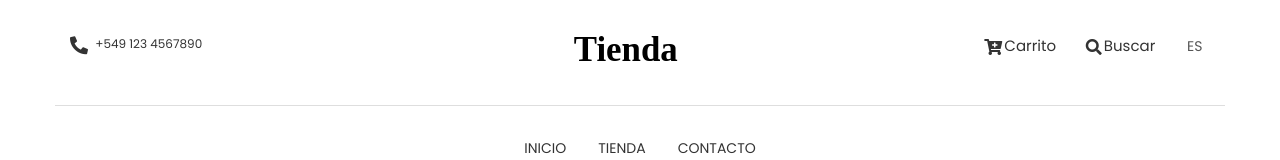
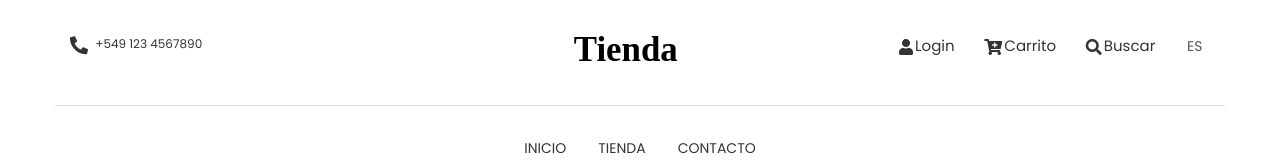
Before and after one commit to AgusVigno/tienda-ropa, a plain HTML site: page index.html in a window 1280 px wide. Shown: the top 160 px of the page. Drawn offline with nearby package versions, Linux system fonts and the light colour scheme.

Commit message:
se agrego login en el nav

```diff
--- a/index.html
+++ b/index.html
@@ -52,6 +52,11 @@
 			<div class="col-md-4 col-xs-12 col-sm-4">
 				<!-- carrito -->
 				<ul class="top-menu text-right list-inline">
+					<li class="dropdown user-nav dropdown-slide">
+						<a href="#" class="dropdown-toggle" data-toggle="dropdown" data-hover="dropdown">
+							<i class="fas fa-user"></i>Login
+						</a>
+					</li>
 					<li class="dropdown cart-nav dropdown-slide">
 						<a href="#" class="dropdown-toggle" data-toggle="dropdown" data-hover="dropdown">
 							<i class="fas fa-cart-plus"></i>Carrito
```
